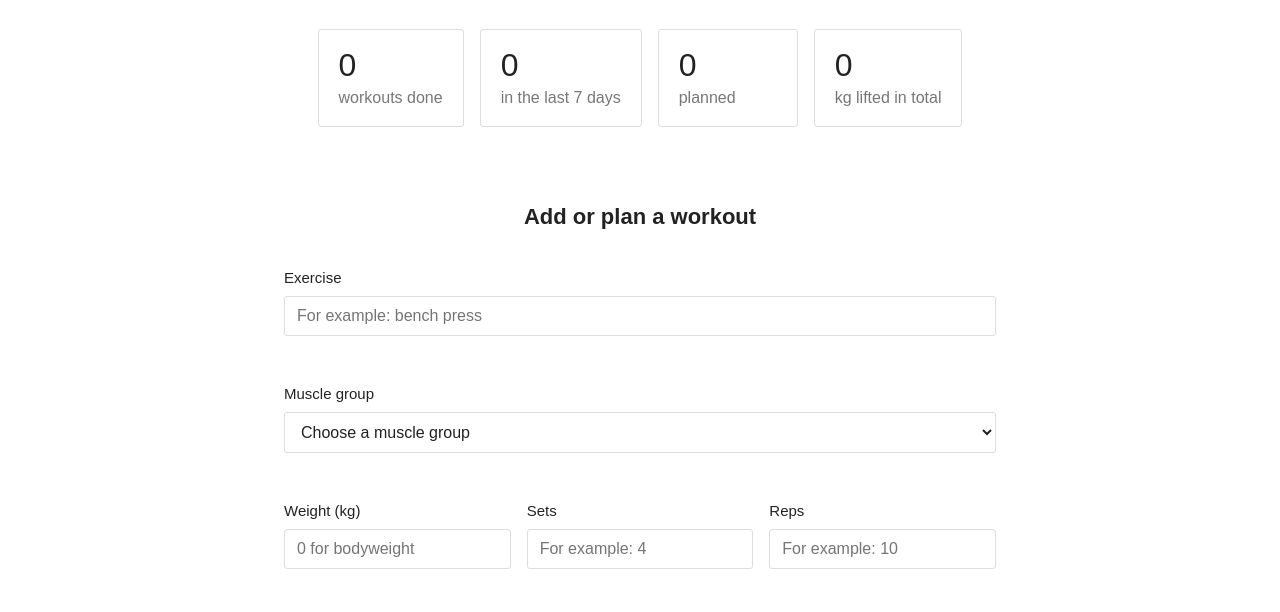
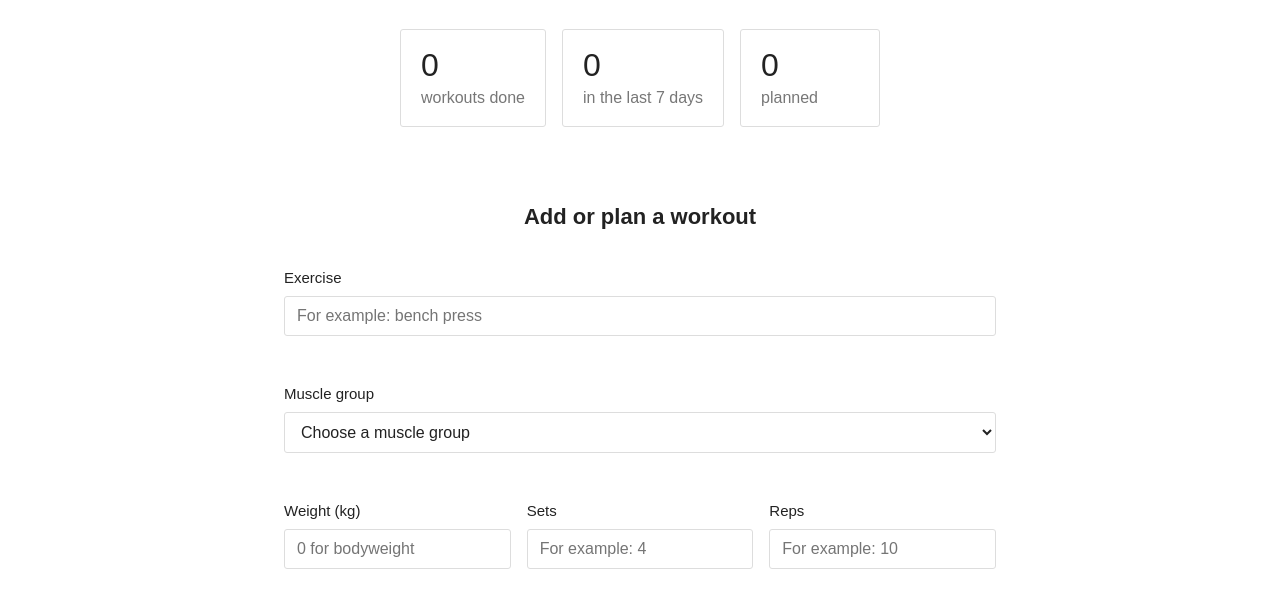
Before and after one commit to Xhimi1/gym-log, a plain HTML site: page log.html in a window 1280 px wide. Shown: the part 183-795 px from the top of the page. Drawn offline with Linux system fonts and the light colour scheme.

Commit message:
Remove the total kilograms lifted box
Co-Authored-By: Claude Sonnet 5.5 <noreply@anthropic.com>
Claude-Session: https://claude.ai/code/session_01B1UFRrq7oiRpE9smU5TPGX

```diff
--- a/app.js
+++ b/app.js
@@ -15,7 +15,6 @@ const dateInput = document.getElementById("date");
 const doneCount = document.getElementById("done-count");
 const weekCount = document.getElementById("week-count");
 const plannedCount = document.getElementById("planned-count");
-const volumeCount = document.getElementById("volume-count");
 const emptyMessage = document.getElementById("empty-message");
 
 // Small icons (SVG drawings) for the buttons
@@ -87,16 +86,13 @@ function showWorkouts() {
     emptyMessage.classList.add("hidden");
   }
 
-  // The four numbers at the top
+  // The three numbers at the top
   let done = 0;
   let thisWeek = 0;
   let planned = 0;
-  let volume = 0;
   for (const workout of workouts) {
     if (workout.done) {
       done++;
-      // weight x sets x reps = the total kilograms lifted
-      volume += workout.weight * workout.sets * workout.reps;
       if (isInLastDays(workout.date, 7)) {
         thisWeek++;
       }
@@ -107,7 +103,6 @@ function showWorkouts() {
   doneCount.textContent = done;
   weekCount.textContent = thisWeek;
   plannedCount.textContent = planned;
-  volumeCount.textContent = Math.round(volume).toLocaleString("en-US");
 }
 
 function saveAndShow() {
--- a/log.html
+++ b/log.html
@@ -39,10 +39,6 @@
         <div class="stat">
           <span class="stat-number" id="planned-count">0</span>
           <span class="muted">planned</span>
-        </div>
-        <div class="stat">
-          <span class="stat-number" id="volume-count">0</span>
-          <span class="muted">kg lifted in total</span>
         </div>
       </div>
     </header>
```
Also changed, not shown: 1 other file.
